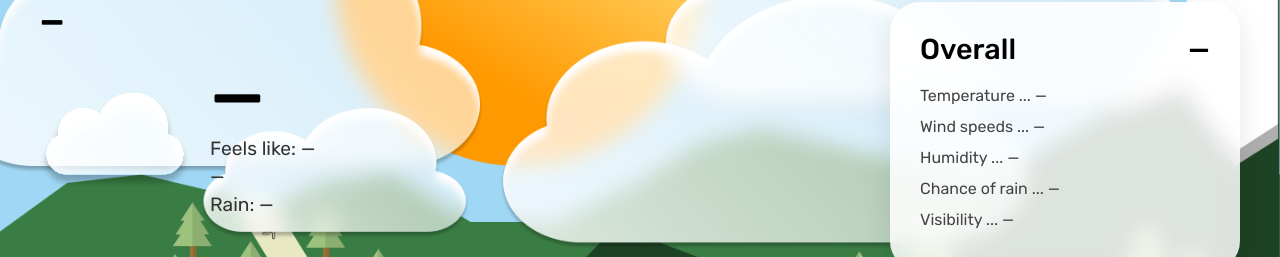
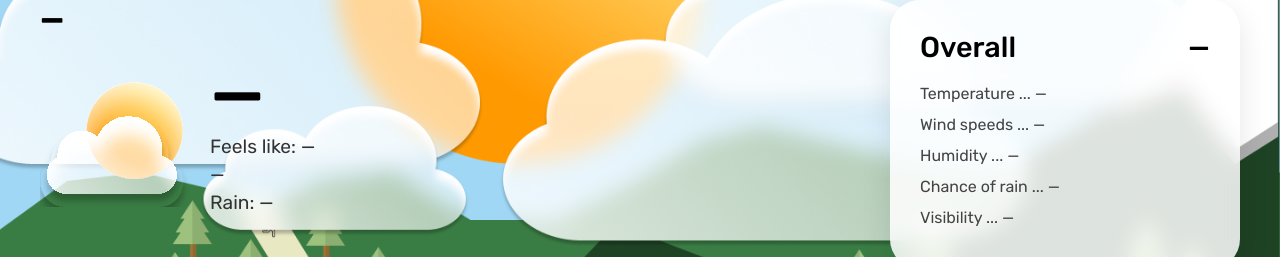
Before and after one commit to Manveen-SIngh/GUIs-Group-49, a React (Create React App) app in the folder weather-app/: page /TodayWeather in a window 1280 px wide. Shown: the part 184-441 px from the top of the page. Built offline with nearby package versions, Linux system fonts and the light colour scheme; no server answers.

Commit message:
added icon functionality for all pages

```diff
--- a/weather-app/src/Settings.css
+++ b/weather-app/src/Settings.css
@@ -30,12 +30,6 @@
   padding: 0;
 }
 
-body {
-  background: var(--bg-base);
-  color: var(--text-primary);
-  font-family: var(--font-main);
-  -webkit-font-smoothing: antialiased;
-}
 
 /* ── Settings Root ─────────────────────────────────────────────────────── */
 .settings-root {
--- a/weather-app/src/TodayWeather.js
+++ b/weather-app/src/TodayWeather.js
@@ -2,7 +2,21 @@ import { useState, useEffect } from "react";
 import bg from "./assets/PartlyCloudy.png";
 import "./TodayWeather.css";
 import backBtn from './assets/BackBtn.png';
-import cloudyIcon from './assets/weather-icons/clouds.svg';
+import sunnyIcon      from './assets/weather-icons/Sunny.svg';
+import cloudsIcon     from './assets/weather-icons/clouds.svg';
+import rainyIcon      from './assets/weather-icons/rainy.svg';
+import stormyIcon     from './assets/weather-icons/stormy.svg';
+import windyIcon      from './assets/weather-icons/windy.svg';
+import partlyIcon     from './assets/weather-icons/sun-clouds.svg';
+
+const getConditionIcon = (condition) => {
+  if (condition === "Clear")                          return sunnyIcon;
+  if (condition === "Clouds")                         return cloudsIcon;
+  if (condition === "Rain" || condition === "Drizzle") return rainyIcon;
+  if (condition === "Thunderstorm")                   return stormyIcon;
+  if (condition === "Wind")                           return windyIcon;
+  return partlyIcon;
+};
 import HourlyV2 from "./components/HourlyV2";
 import { fetchWeatherByCity, fetchWeatherByCoords } from "./services/weatherApi";
 import SearchBar from "./components/SearchBar";
@@ -95,7 +109,7 @@ function TodayWeather() {
           <h2 className="location-header">{w ? w.locationName : "—"}</h2>
 
           <div className="weather-primary-row">
-            <img src={cloudyIcon} alt="Cloudy" className="main-weather-icon" />
+            <img src={getConditionIcon(cur?.condition)} alt={cur?.condition || "Weather"} className="main-weather-icon" />
 
             <div className="temperature-stack">
               <h1 className="huge-temp">{cur ? `${cur.temp}°C` : "—"}</h1>
--- a/weather-app/src/components/HourCard.css
+++ b/weather-app/src/components/HourCard.css
@@ -8,6 +8,7 @@
   justify-content: space-between;
 
   font-family: "Rubik";
+  color: #222;
 
   padding-right: 1px;
   border-right: 1px solid rgba(0, 0, 0, 0.1);
--- a/weather-app/src/components/HourlyV2.css
+++ b/weather-app/src/components/HourlyV2.css
@@ -40,14 +40,8 @@
   text-align: center;
 }
 
-.icon-placeholder {
+.v2-weather-icon {
   width: 50px;
   height: 50px;
-  background: rgba(0, 0, 0, 0.1);
-  border-radius: 50%;
-  display: flex;
-  align-items: center;
-  justify-content: center;
-  font-size: 0.9rem;
-  color: #555;
+  object-fit: contain;
 }
--- a/weather-app/src/components/HourlyV2.js
+++ b/weather-app/src/components/HourlyV2.js
@@ -1,21 +1,32 @@
 import "./HourlyV2.css";
+import sunnyIcon  from '../assets/weather-icons/Sunny.svg';
+import cloudsIcon from '../assets/weather-icons/clouds.svg';
+import rainyIcon  from '../assets/weather-icons/rainy.svg';
+import stormyIcon from '../assets/weather-icons/stormy.svg';
+import windyIcon  from '../assets/weather-icons/windy.svg';
+import partlyIcon from '../assets/weather-icons/sun-clouds.svg';
+
+const getConditionIcon = (condition) => {
+  if (condition === "Clear")                           return sunnyIcon;
+  if (condition === "Clouds")                          return cloudsIcon;
+  if (condition === "Rain" || condition === "Drizzle") return rainyIcon;
+  if (condition === "Thunderstorm")                    return stormyIcon;
+  if (condition === "Wind")                            return windyIcon;
+  return partlyIcon;
+};
 
 function HourlyV2({ hourly = [] }) {
-  const renderCard = (time, temp, rain, wind) => (
-    <div className="v2-hour-card">
-      <span style={{ fontWeight: "bold", fontSize: "1.1rem" }}>{time}</span>
-      <div className="icon-placeholder">icon</div>
-      <span style={{ fontSize: "1.3rem" }}>{temp}</span>
-      <span style={{ color: "#005bb5", fontWeight: "500" }}>{rain}</span>
-      <span>{wind}</span>
-    </div>
-  );
-
   return (
     <div className="hourly-forecast-v2">
-      {hourly.map((h, i) =>
-        renderCard(h.time, h.temp, h.rain, h.wind)
-      )}
+      {hourly.map((h, i) => (
+        <div key={i} className="v2-hour-card">
+          <span style={{ fontWeight: "bold", fontSize: "1.1rem" }}>{h.time}</span>
+          <img src={getConditionIcon(h.condition)} alt={h.condition || "weather"} className="v2-weather-icon" />
+          <span style={{ fontSize: "1.3rem" }}>{h.temp}</span>
+          <span style={{ color: "#005bb5", fontWeight: "500" }}>{h.rain}</span>
+          <span>{h.wind}</span>
+        </div>
+      ))}
     </div>
   );
 }
--- a/weather-app/src/components/WeatherBox.js
+++ b/weather-app/src/components/WeatherBox.js
@@ -1,3 +1,10 @@
+import sunnyIcon  from '../assets/weather-icons/Sunny.svg';
+import cloudsIcon from '../assets/weather-icons/clouds.svg';
+import rainyIcon  from '../assets/weather-icons/rainy.svg';
+import stormyIcon from '../assets/weather-icons/stormy.svg';
+import windyIcon  from '../assets/weather-icons/windy.svg';
+import partlyIcon from '../assets/weather-icons/sun-clouds.svg';
+
 function InfoButton({ message }) {
   return (
     <button
@@ -28,36 +35,22 @@ function InfoButton({ message }) {
   );
 }
 
-function WeatherIcon() {
+const getConditionIcon = (condition) => {
+  if (condition === "Clear")                           return sunnyIcon;
+  if (condition === "Clouds")                          return cloudsIcon;
+  if (condition === "Rain" || condition === "Drizzle") return rainyIcon;
+  if (condition === "Thunderstorm")                    return stormyIcon;
+  if (condition === "Wind")                            return windyIcon;
+  return partlyIcon;
+};
+
+function WeatherIcon({ condition }) {
   return (
-    <div style={{ width: 34, height: 24, position: "relative" }}>
-      <div
-        style={{
-          width: 22,
-          height: 14,
-          position: "absolute",
-          left: 8,
-          top: 0,
-          background: "linear-gradient(30deg, #FF9900 0%, #FFEE94 100%)",
-          borderRadius: "50%",
-          boxShadow: "0px 3px 8px rgba(255,255,255,0.7) inset",
-        }}
-      />
-      <div
-        style={{
-          width: 30,
-          height: 14,
-          position: "absolute",
-          left: 0,
-          top: 9,
-          borderRadius: 20,
-          background:
-            "linear-gradient(322deg, rgba(255,255,255,0.82) 0%, rgba(255,255,255,0.5) 100%)",
-          boxShadow:
-            "0px 6px 6px rgba(255,255,255,0.7) inset, 0px 2px 3px rgba(0,0,0,0.18)",
-        }}
-      />
-    </div>
+    <img
+      src={getConditionIcon(condition)}
+      alt={condition || "weather"}
+      style={{ width: 34, height: 34, objectFit: "contain" }}
+    />
   );
 }
 
@@ -122,7 +115,7 @@ function HourBlock({ hour }) {
       </div>
 
       <div style={{ marginBottom: 8 }}>
-        <WeatherIcon />
+        <WeatherIcon condition={hour.condition} />
       </div>
 
       <div
```
